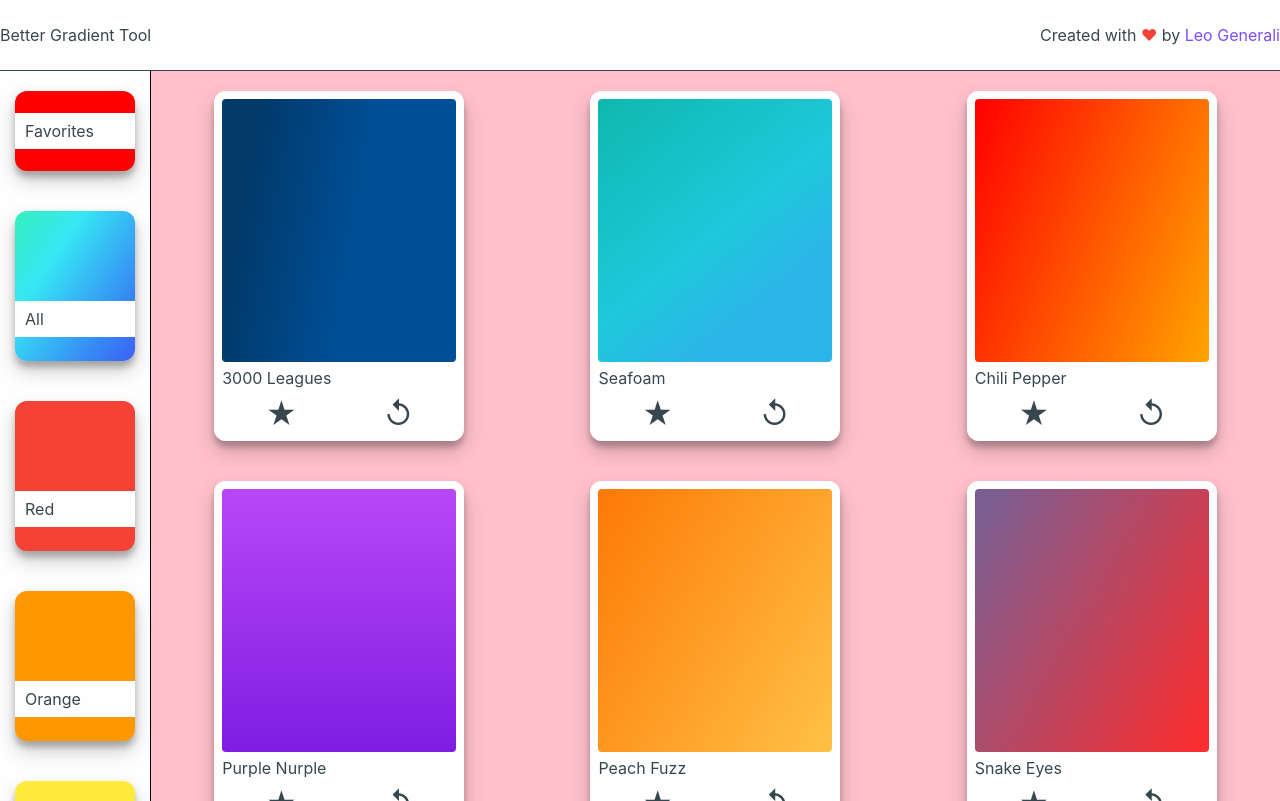
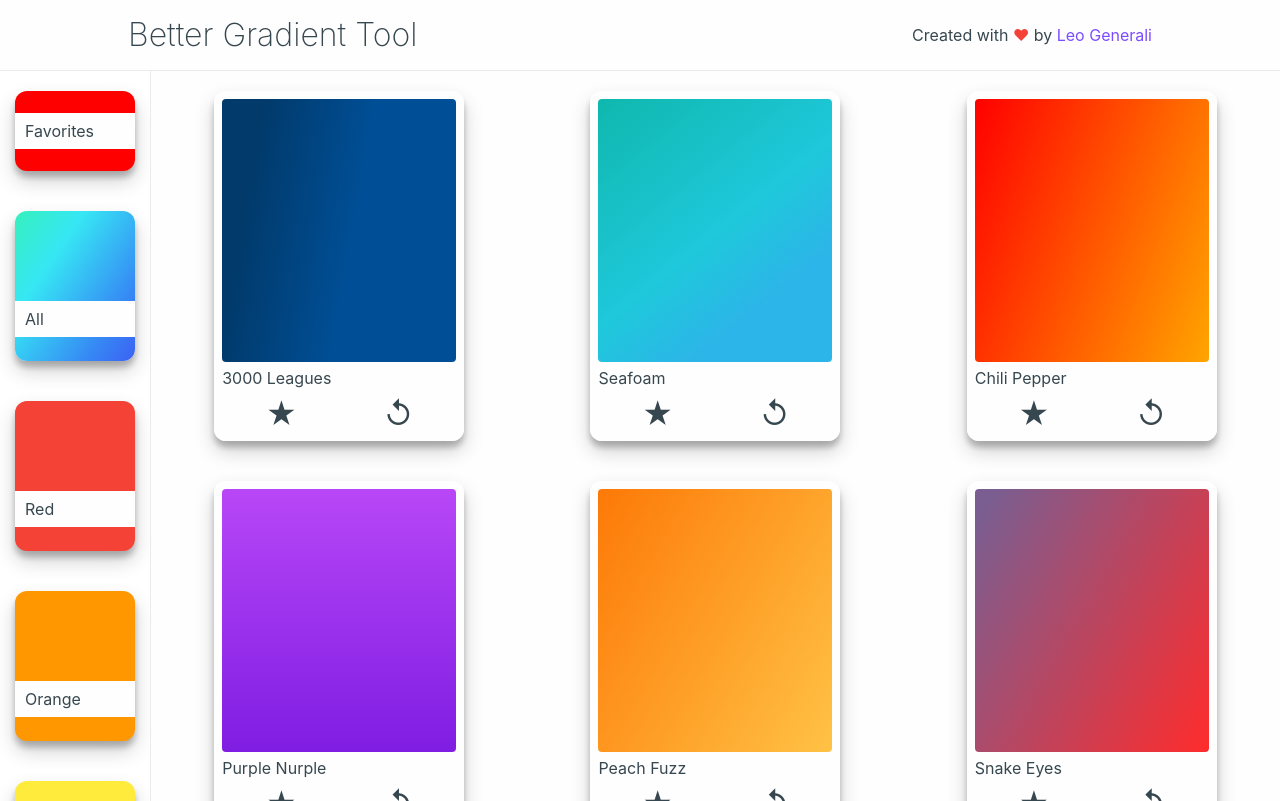
Before and after one commit to leo-generali/better-gradient-tool, a React (Create React App) app: page / in a window 1280 px wide. Built offline with nearby package versions, Linux system fonts and the light colour scheme.

Commit message:
Edits styling on sidebar and header

```diff
--- a/src/styles/base/_variables.scss
+++ b/src/styles/base/_variables.scss
@@ -6,4 +6,6 @@ $font-stack: -apple-system, BlinkMacSystemFont, "Segoe UI", Roboto, Helvetica, A
 
 $white: #FEFEFE;
 $black: #37474F;
+$grey: #EBEBEB;
+
 $border-radius: 12px;
--- a/src/styles/components/_app.scss
+++ b/src/styles/components/_app.scss
@@ -8,7 +8,6 @@
 }
 
 .body {
-	background: pink;
 	display: flex;
 	height: 100%;
 	max-height: calc(100vh - 70px)
--- a/src/styles/components/_colorpicker.scss
+++ b/src/styles/components/_colorpicker.scss
@@ -8,6 +8,8 @@
 	align-items: center;
 	overflow-y: scroll;
 	min-width: 150px;
-	background-color: $white;
-	border-right: 1px solid black;
+	border-right: 1px solid $grey;
+	z-index: 2;
+
+
 }
--- a/src/styles/components/_gradientcard.scss
+++ b/src/styles/components/_gradientcard.scss
@@ -11,7 +11,6 @@ $card-edge: 8px;
     width: $card-width;
 
     margin: 20px;
-
 
     @include box_shadow(3);
     border-radius: $border-radius;
--- a/src/styles/components/_gradientpicker.scss
+++ b/src/styles/components/_gradientpicker.scss
@@ -9,6 +9,8 @@
 	justify-content: space-around;
 	overflow-y: scroll;
 	align-items: center;
+	z-index: 1;
 
-	perspective: 800px;
+	background: $white;
+	perspective: 2500px;
 }
--- a/src/styles/components/_header.scss
+++ b/src/styles/components/_header.scss
@@ -4,16 +4,21 @@
 
 .header {
 	background-color: $white;
-    border-bottom: 1px solid $black;
+    border-bottom: 1px solid $grey;
 
     &__container{
-		max-width: 1280px;
+		max-width: 1024px;
 		margin: 0 auto;
 		height: 70px;
 
 		display: flex;
 		align-items: center;
     }
+}
+
+.bgt-logo {
+	font-size: 32px;
+	font-weight: 200;
 }
 
 .created-with {
```
